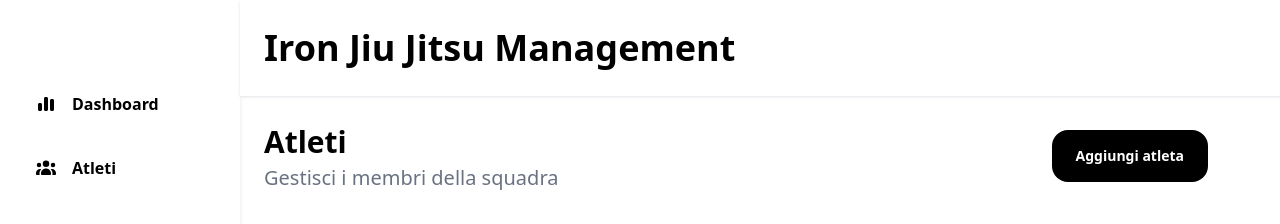
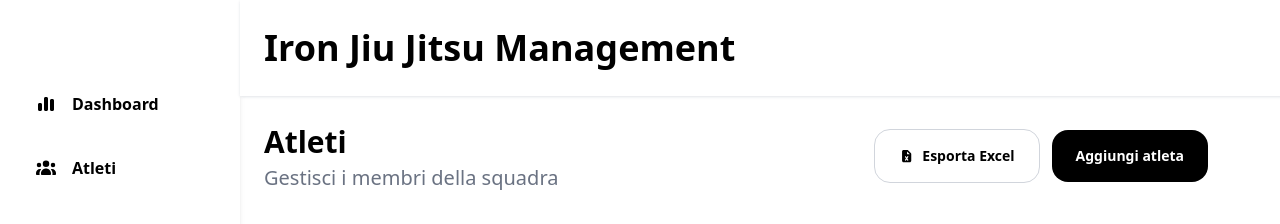
Before and after one commit to nes-pisati/ironjiujitsu-consoleweb, a React (Vite) app: page /athletes in a window 1280 px wide. Shown: the top 224 px of the page. Built offline with nearby package versions, Linux system fonts and the light colour scheme; no server answers.

Commit message:
Added excel export

```diff
--- a/package.json
+++ b/package.json
@@ -20,7 +20,8 @@
     "jwt-decode": "^4.0.0",
     "react": "^19.1.1",
     "react-dom": "^19.1.1",
-    "react-router-dom": "^7.8.2"
+    "react-router-dom": "^7.8.2",
+    "xlsx": "^0.18.5"
   },
   "devDependencies": {
     "@eslint/js": "^9.33.0",
--- a/src/pages/Athletes.tsx
+++ b/src/pages/Athletes.tsx
@@ -6,14 +6,17 @@
 import type { AthleteType, AdultBelts, KidsBelts } from "../types";
 import { adultBeltsOptions, kidsBeltsOptions, typeOptions } from "../components/ui-components/forms/Options";
 import AthleteCardThin from "../components/ui-components/athletes/AthleteCardThin";
-import { faGrip, faList } from "@fortawesome/free-solid-svg-icons";
+import { faGrip, faList, faFileExcel } from "@fortawesome/free-solid-svg-icons";
 import { FontAwesomeIcon } from "@fortawesome/react-fontawesome";
+import { useSubscriptionContext } from "../context/SubscriptionsContext";
+import * as XLSX from "xlsx";
 
 type DisplayType = 'list' | 'grid'
 
 export default function AthletesList() {
 
     const { athletes } = useAthleteContext();
+    const { subscriptions } = useSubscriptionContext();
     const navigate = useNavigate();
     const [searchAthlete, setSearchAthlete] = useState<string>('');
     const [beltOption, setBeltOption] = useState<AdultBelts | KidsBelts>();
@@ -50,12 +53,57 @@
         });
     }, [athletes, searchAthlete, typeOption, beltOption]);
 
+    const subscriptionTypeLabel: Record<string, string> = {
+        month: 'Mensile',
+        quarterly: 'Trimestrale',
+        sixmonth: 'Semestrale',
+        '10entrance': '10 Ingressi',
+    };
+
+    const handleExportExcel = () => {
+        const rows = filteredAthletes.map(athlete => {
+            const sub = subscriptions.find(s => s.athleteId === athlete._id);
+            return {
+                'Nome': athlete.name,
+                'Cognome': athlete.surname,
+                'Data di nascita': athlete.birthDate ? new Date(athlete.birthDate).toLocaleDateString('it-IT') : '',
+                'Codice fiscale': athlete.fiscalCode,
+                'Tipo abbonamento': sub ? (subscriptionTypeLabel[sub.type] ?? sub.type) : '',
+                'Scadenza abbonamento': sub?.subscriptionExp ? new Date(sub.subscriptionExp).toLocaleDateString('it-IT') : '',
+                'Costo abbonamento (€)': sub?.amount ?? '',
+            };
+        });
+
+        const ws = XLSX.utils.json_to_sheet(rows);
+        ws['!cols'] = [
+            { wch: 20 }, // Nome
+            { wch: 20 }, // Cognome
+            { wch: 18 }, // Data di nascita
+            { wch: 20 }, // Codice fiscale
+            { wch: 18 }, // Tipo abbonamento
+            { wch: 24 }, // Scadenza abbonamento
+            { wch: 22 }, // Costo abbonamento
+        ];
+        const wb = XLSX.utils.book_new();
+        XLSX.utils.book_append_sheet(wb, ws, 'Atleti');
+        XLSX.writeFile(wb, 'atleti.xlsx');
+    };
+
     return (
         <>
             <div className="pe-12">
                 <div className="flex items-center justify-between">
                     <PageTitle title="Atleti" subtitle="Gestisci i membri della squadra" btnVisible={false} />
-                    <button className="bg-black  text-white text-sm font-bold py-4 px-6 rounded-2xl" onClick={() => handleNavigate()}>Aggiungi atleta</button>
+                    <div className="flex items-center gap-3">
+                        <button
+                            className="flex items-center gap-2 border border-gray-300 text-sm font-bold py-4 px-6 rounded-2xl hover:bg-gray-50 transition-colors"
+                            onClick={handleExportExcel}
+                        >
+                            <FontAwesomeIcon icon={faFileExcel} size="sm" />
+                            Esporta Excel
+                        </button>
+                        <button className="bg-black text-white text-sm font-bold py-4 px-6 rounded-2xl" onClick={() => handleNavigate()}>Aggiungi atleta</button>
+                    </div>
                 </div>
                 {/* FILTRI */}
                 <div className="pt-10 grid grid-cols-[1fr_1fr_1fr_2rem] items-center gap-4">
```
